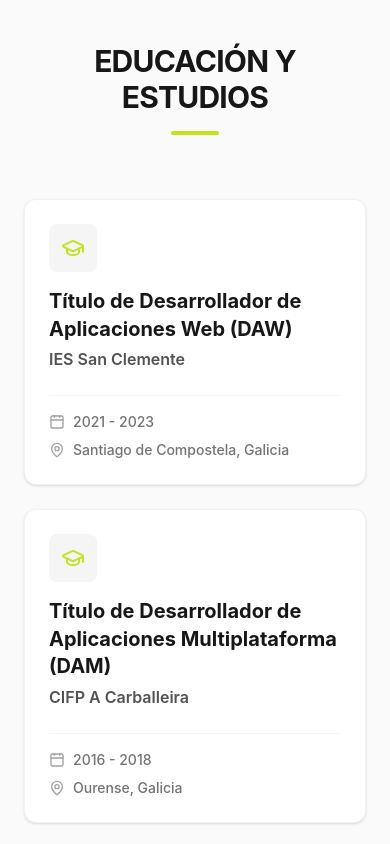
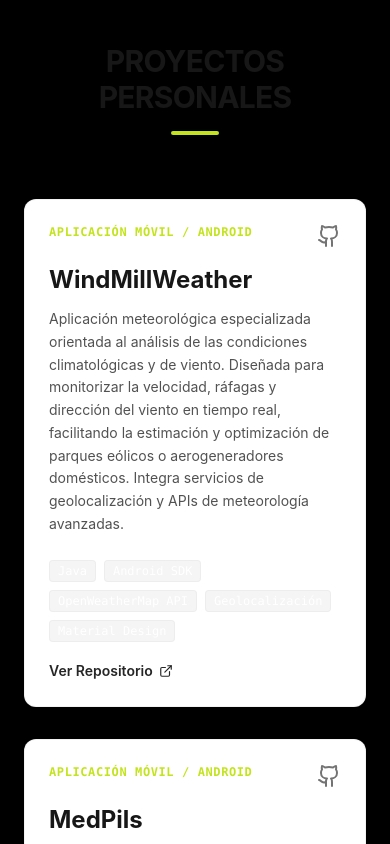
Before and after one commit to SergioMuinhos/SergioMuinhos.github.io, a React (Vite) app: page / in a window 390 px wide. Shown: the part 4120-4964 px from the top of the page. Built offline with nearby package versions, Linux system fonts and the light colour scheme; a web font is replaced by a local one.

Commit message:
Add personal projects section with WindMillWeather and MedPils

```diff
--- a/src/App.tsx
+++ b/src/App.tsx
@@ -2,6 +2,7 @@ import { useState, useEffect } from 'react'
 import PortfolioHero from '@/components/ui/portfolio-hero'
 import About from '@/components/About'
 import Experience from '@/components/Experience'
+import Projects from '@/components/Projects'
 import Skills from '@/components/Skills'
 import Education from '@/components/Education'
 import Contact from '@/components/Contact'
@@ -47,6 +48,11 @@ function App() {
           <Experience />
         </div>
 
+        {/* Projects Section */}
+        <div className="border-t border-neutral-200/20 dark:border-neutral-800/20">
+          <Projects />
+        </div>
+
         {/* Education Section */}
         <div className="border-t border-neutral-200/20 dark:border-neutral-800/20">
           <Education />
--- /dev/null
+++ b/src/components/Projects.tsx
@@ -0,0 +1,104 @@
+import { ExternalLink } from "lucide-react";
+
+interface Project {
+  title: string;
+  description: string;
+  tech: string[];
+  githubUrl: string;
+  type: string;
+}
+
+const GithubIcon = (props: React.SVGProps<SVGSVGElement>) => (
+  <svg viewBox="0 0 24 24" fill="none" stroke="currentColor" strokeWidth="2" strokeLinecap="round" strokeLinejoin="round" {...props}>
+    <path d="M15 22v-4a4.8 4.8 0 0 0-1-3.5c3 0 6-2 6-5.5.08-1.25-.27-2.48-1-3.5.28-1.15.28-2.35 0-3.5 0 0-1 0-3 1.5-2.64-.5-5.36-.5-8 0C6 2 5 2 5 2c-.3 1.15-.3 2.35 0 3.5A5.403 5.403 0 0 0 4 9c0 3.5 3 5.5 6 5.5-.39.49-.68 1.05-.85 1.65-.17.6-.22 1.23-.15 1.85v4" />
+    <path d="M9 18c-4.51 2-5-2-7-2" />
+  </svg>
+);
+
+export default function Projects() {
+  const projectsData: Project[] = [
+    {
+      title: "WindMillWeather",
+      description: "Aplicación meteorológica especializada orientada al análisis de las condiciones climatológicas y de viento. Diseñada para monitorizar la velocidad, ráfagas y dirección del viento en tiempo real, facilitando la estimación y optimización de parques eólicos o aerogeneradores domésticos. Integra servicios de geolocalización y APIs de meteorología avanzadas.",
+      tech: ["Java", "Android SDK", "OpenWeatherMap API", "Geolocalización", "Material Design"],
+      githubUrl: "https://github.com/SergioMuinhos/WindMillWeather",
+      type: "Aplicación Móvil / Android"
+    },
+    {
+      title: "MedPils",
+      description: "Gestor inteligente de medicación desarrollado para la administración y control de tomas de fármacos. Permite configurar alarmas personalizadas, controlar el inventario de medicamentos en casa y establecer rutinas de dosificación diaria. Ofrece un diseño intuitivo y accesible pensado para facilitar el seguimiento de tratamientos médicos.",
+      tech: ["Kotlin", "Android Studio", "Room Database", "Android AlarmManager", "Notificaciones Locales"],
+      githubUrl: "https://github.com/SergioMuinhos/MedPils",
+      type: "Aplicación Móvil / Android"
+    }
+  ];
+
+  return (
+    <section id="projects" className="py-20 px-6 max-w-5xl mx-auto">
+      <div className="text-center mb-16">
+        <h2 className="text-3xl md:text-5xl font-bold tracking-tight mb-4 text-neutral-900 dark:text-white">
+          PROYECTOS PERSONALES
+        </h2>
+        <div className="w-12 h-1 bg-[#C3E41D] mx-auto rounded-full" />
+      </div>
+
+      <div className="grid grid-cols-1 md:grid-cols-2 gap-8">
+        {projectsData.map((project, idx) => (
+          <div
+            key={idx}
+            className="flex flex-col justify-between p-6 bg-white dark:bg-neutral-900/40 border border-neutral-200/50 dark:border-neutral-800/50 rounded-xl shadow-sm hover:shadow-md hover:border-[#C3E41D]/35 transition-all duration-300 group"
+          >
+            <div>
+              <div className="flex justify-between items-start mb-4">
+                <span className="text-xs font-semibold text-[#C3E41D] tracking-wider uppercase font-mono">
+                  {project.type}
+                </span>
+
+                <a
+                  href={project.githubUrl}
+                  target="_blank"
+                  rel="noopener noreferrer"
+                  className="text-neutral-500 hover:text-black dark:hover:text-white transition-colors duration-300"
+                  aria-label={`Ver código de ${project.title} en GitHub`}
+                >
+                  <GithubIcon className="w-6 h-6 transition-transform group-hover:scale-110" />
+                </a>
+              </div>
+
+              <h3 className="text-2xl font-bold text-neutral-900 dark:text-white mb-3">
+                {project.title}
+              </h3>
+
+              <p className="text-neutral-600 dark:text-neutral-350 text-sm leading-relaxed mb-6">
+                {project.description}
+              </p>
+            </div>
+
+            <div>
+              <div className="flex flex-wrap gap-2 mb-4">
+                {project.tech.map((t, tIdx) => (
+                  <span
+                    key={tIdx}
+                    className="px-2 py-0.5 text-xs font-mono rounded bg-neutral-100 dark:bg-neutral-800 text-neutral-650 dark:text-neutral-300 border border-neutral-200/50 dark:border-neutral-750"
+                  >
+                    {t}
+                  </span>
+                ))}
+              </div>
+
+              <a
+                href={project.githubUrl}
+                target="_blank"
+                rel="noopener noreferrer"
+                className="inline-flex items-center gap-1.5 text-sm font-semibold text-neutral-800 dark:text-neutral-200 hover:text-[#C3E41D] dark:hover:text-[#C3E41D] transition-colors duration-300"
+              >
+                Ver Repositorio
+                <ExternalLink className="w-3.5 h-3.5" />
+              </a>
+            </div>
+          </div>
+        ))}
+      </div>
+    </section>
+  );
+}
--- a/src/components/ui/portfolio-hero.tsx
+++ b/src/components/ui/portfolio-hero.tsx
@@ -129,6 +129,7 @@ export default function PortfolioHero({ isDark: propIsDark, setIsDark: propSetIs
     { label: "INICIO", href: "#", highlight: true },
     { label: "SOBRE MÍ", href: "#about" },
     { label: "EXPERIENCIA", href: "#experience" },
+    { label: "PROYECTOS", href: "#projects" },
     { label: "ESTUDIOS", href: "#education" },
     { label: "COMPETENCIAS", href: "#skills" },
     { label: "DRONES", href: "#drones" },
```
